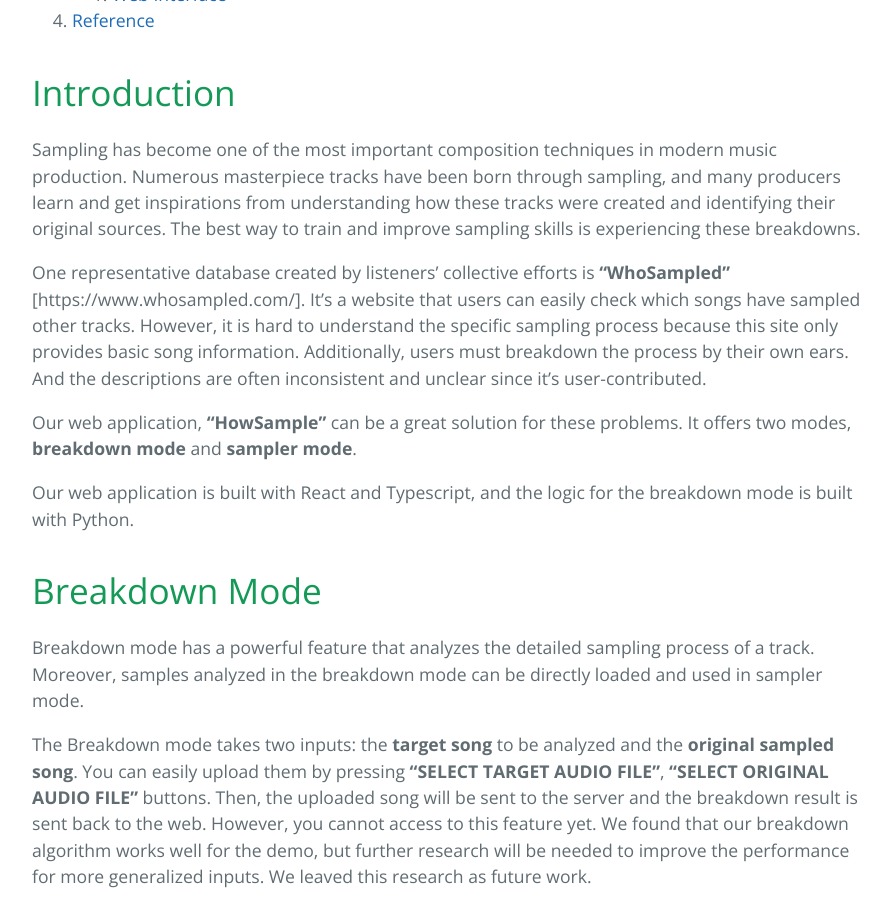
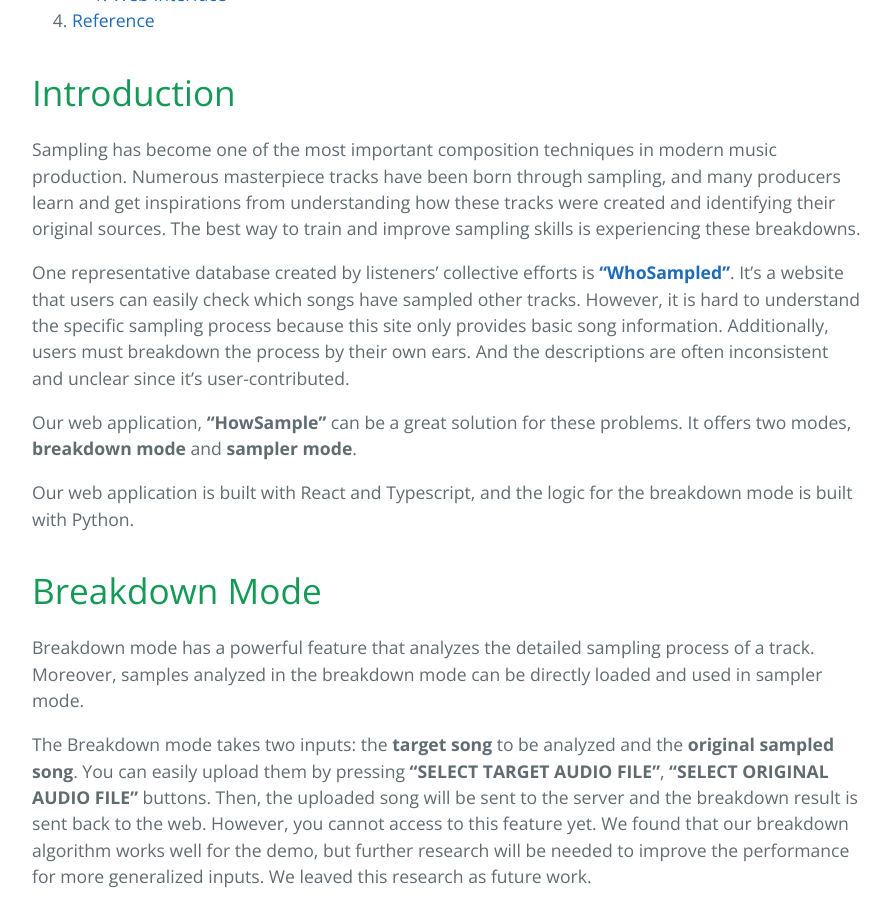
Before and after one commit to JJong84/CTP431-Final, a Jekyll site: the page built from index.md, in a window 1280 px wide and 900 px high, scrolled down 608 px. Shown: the whole window, without its empty margins (192-1083 px from the left). Built offline with Jekyll 4.4.1, drawn with Linux system fonts in a browser that asks for light colours.

Commit message:
FIX Link

```diff
--- a/index.md
+++ b/index.md
@@ -16,7 +16,7 @@ title: How Sample?
 
 Sampling has become one of the most important composition techniques in modern music production. Numerous masterpiece tracks have been born through sampling, and many producers learn and get inspirations from understanding how these tracks were created and identifying their original sources. The best way to train and improve sampling skills is experiencing these breakdowns.
 
-One representative database created by listeners' collective efforts is **“WhoSampled”** [https://www.whosampled.com/]. It's a website that users can easily check which songs have sampled other tracks. However, it is hard to understand the specific sampling process because this site only provides basic song information. Additionally, users must breakdown the process by their own ears. And the descriptions are often inconsistent and unclear since it’s user-contributed.
+One representative database created by listeners' collective efforts is [**“WhoSampled”**](https://www.whosampled.com/). It's a website that users can easily check which songs have sampled other tracks. However, it is hard to understand the specific sampling process because this site only provides basic song information. Additionally, users must breakdown the process by their own ears. And the descriptions are often inconsistent and unclear since it’s user-contributed.
 
 Our web application, **“HowSample”** can be a great solution for these problems. It offers two modes, **breakdown mode** and **sampler mode**.
 
```
